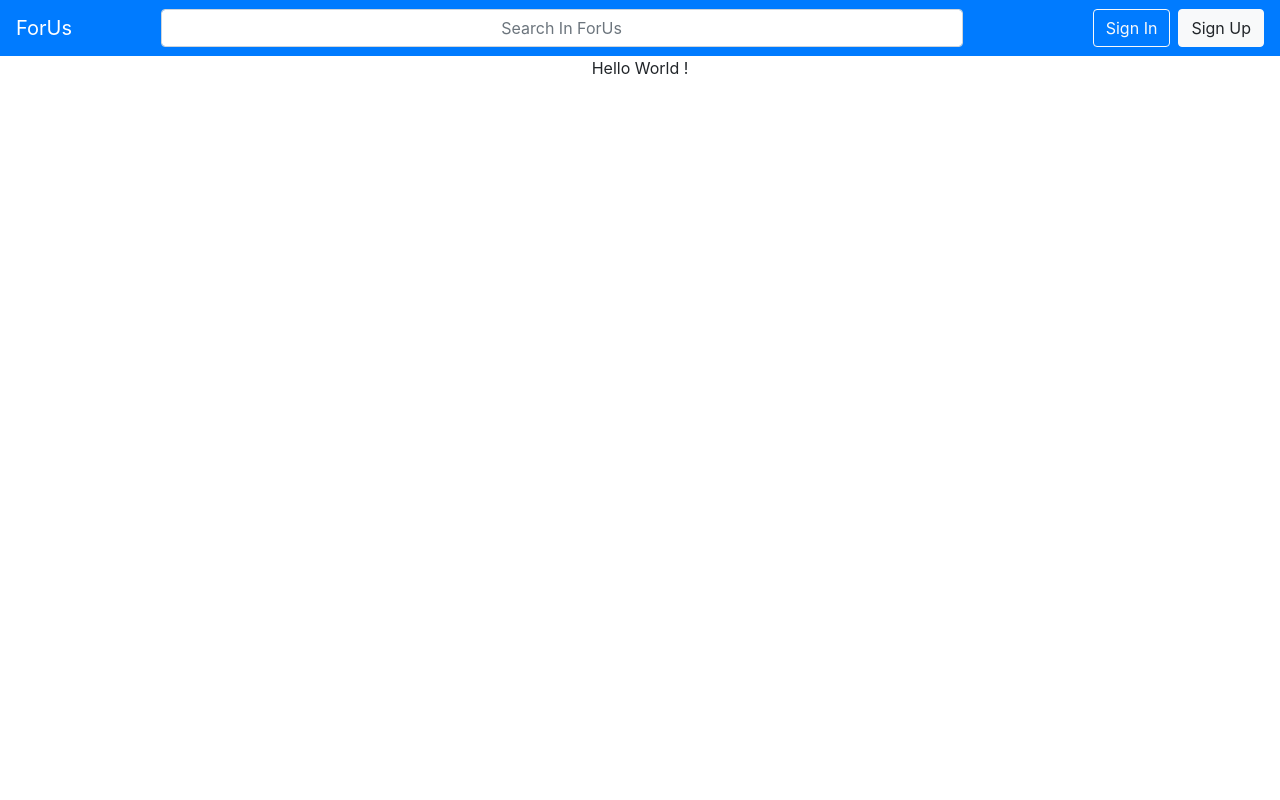
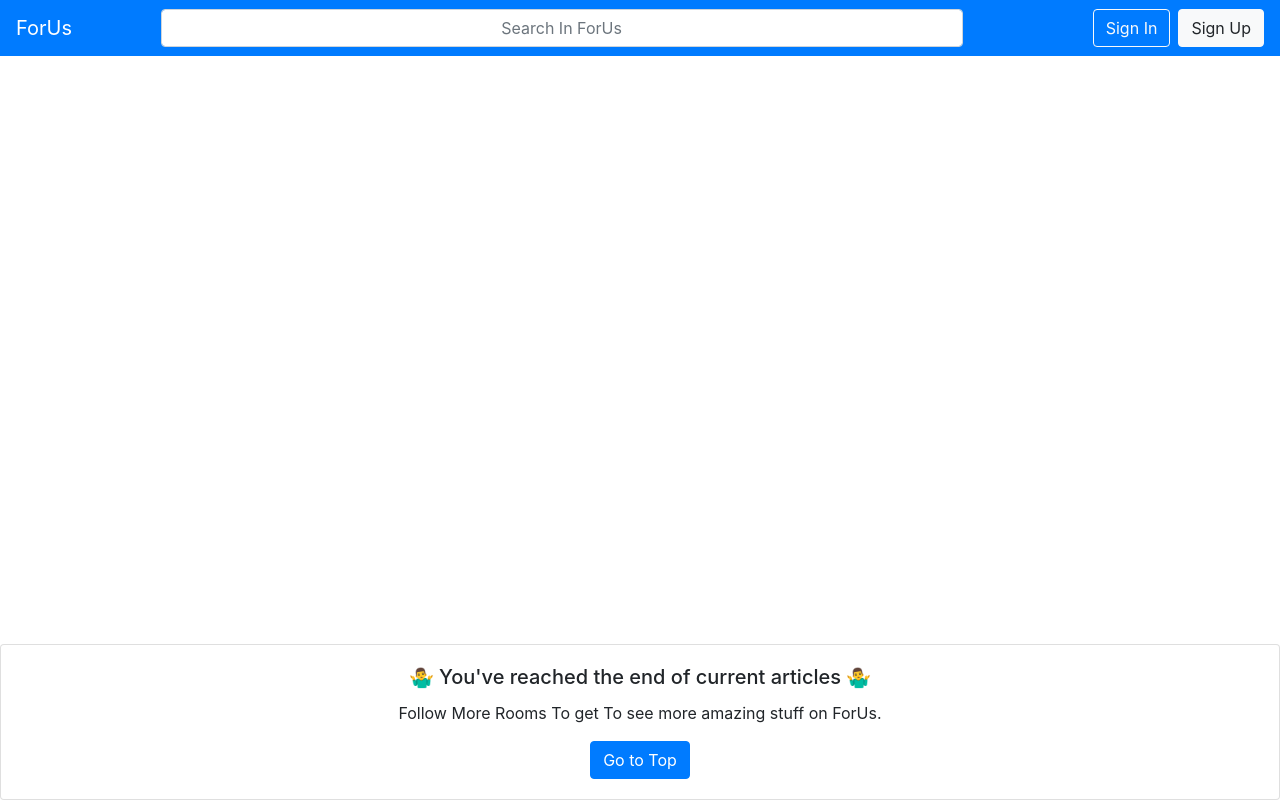
Before and after one commit to MedJawad/forum-react-app, a React (Create React App) app: page / in a window 1280 px wide. Built offline with nearby package versions, Linux system fonts and the light colour scheme.

Commit message:
added Footer

```diff
--- a/src/components/Footer.js
+++ b/src/components/Footer.js
@@ -1,14 +1,23 @@
 import React from 'react';
-
+import {
+    Card,
+    Button    } from 'react-bootstrap';
 
 class Footer extends React.Component {
 
 
     render(){
         return (
-            <div>
-                Hello World !
-            </div>
+            <Card className="text-center fixed-bottom">
+
+                <Card.Body>
+                    <Card.Title>🤷‍♂️ You've reached the end of current articles 🤷‍♂️</Card.Title>
+                    <Card.Text>
+                        Follow More Rooms To get To see more amazing stuff on ForUs.
+                    </Card.Text>
+                    <Button variant="primary">Go to Top</Button>
+                </Card.Body>
+            </Card>
         )
     }
 }
```
